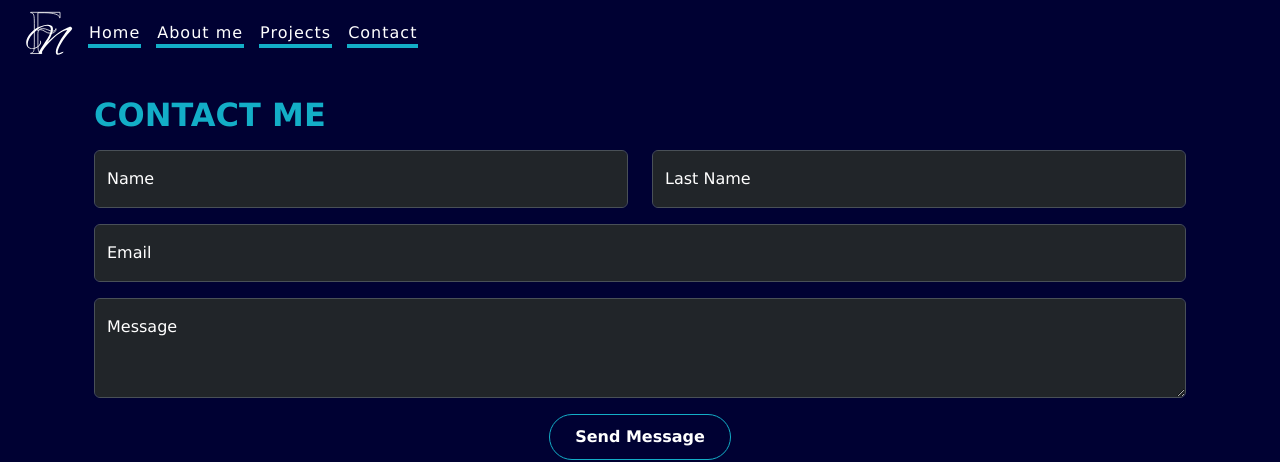
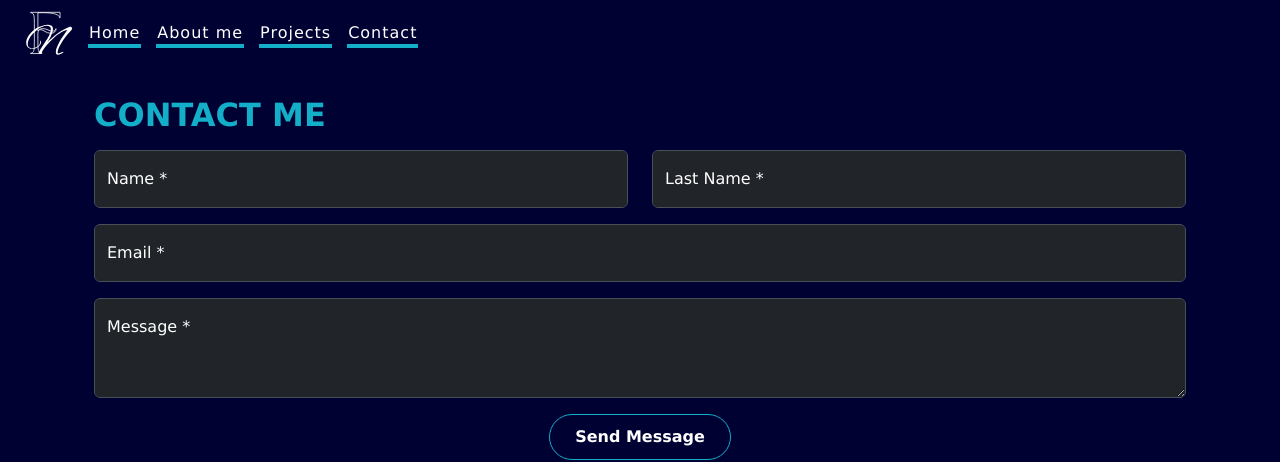
Before and after one commit to FlorenciaNieva/Portfolio-2, a React (Vite) app: page /contact in a window 1280 px wide. Shown: the top 462 px of the page. Built offline with nearby package versions, Linux system fonts and the light colour scheme; no server answers.

Commit message:
Agrego required en los campos del formulario

```diff
--- a/src/components/FormContact/FormContact.jsx
+++ b/src/components/FormContact/FormContact.jsx
@@ -15,63 +15,67 @@ export default function FormContact() {
         <Col>
           <FloatingLabel
             data-bs-theme="dark"
-            label="Name"
+            label="Name *"
             className="floating-label mb-3"
           >
             <Form.Control
               type="text"
               name="name"
-              placeholder="Name"
+              placeholder="Name *"
               className="form-control"
               id="name"
               autocomplete="off"
+              required
             />
           </FloatingLabel>
         </Col>
         <Col>
           <FloatingLabel
             data-bs-theme="dark"
-            label="Last Name"
+            label="Last Name *"
             className="floating-label mb-3"
           >
             <Form.Control
               type="text"
               name="name"
-              placeholder="Last Name"
+              placeholder="Last Name *"
               className="form-control"
               id="name"
               autocomplete="off"
+              required
             />
           </FloatingLabel>
         </Col>
       </Row>
       <FloatingLabel
         data-bs-theme="dark"
-        label="Email"
+        label="Email *"
         className="floating-label mb-3"
       >
         <Form.Control
           type="email"
           name="email"
-          placeholder="Email"
+          placeholder="Email *"
           className="form-control"
           id="email"
           autocomplete="off"
+          required
         />
       </FloatingLabel>
       <FloatingLabel
         data-bs-theme="dark"
-        label="Message"
+        label="Message *"
         className="floating-label"
       >
         <Form.Control
           as="textarea"
           type="textarea"
           name="message"
-          placeholder="Message"
+          placeholder="Message *"
           style={{ height: "100px" }}
           className="form-control"
           id="message"
+          required
         />
       </FloatingLabel>
       <div className="d-flex justify-content-center align-items-center">
```
